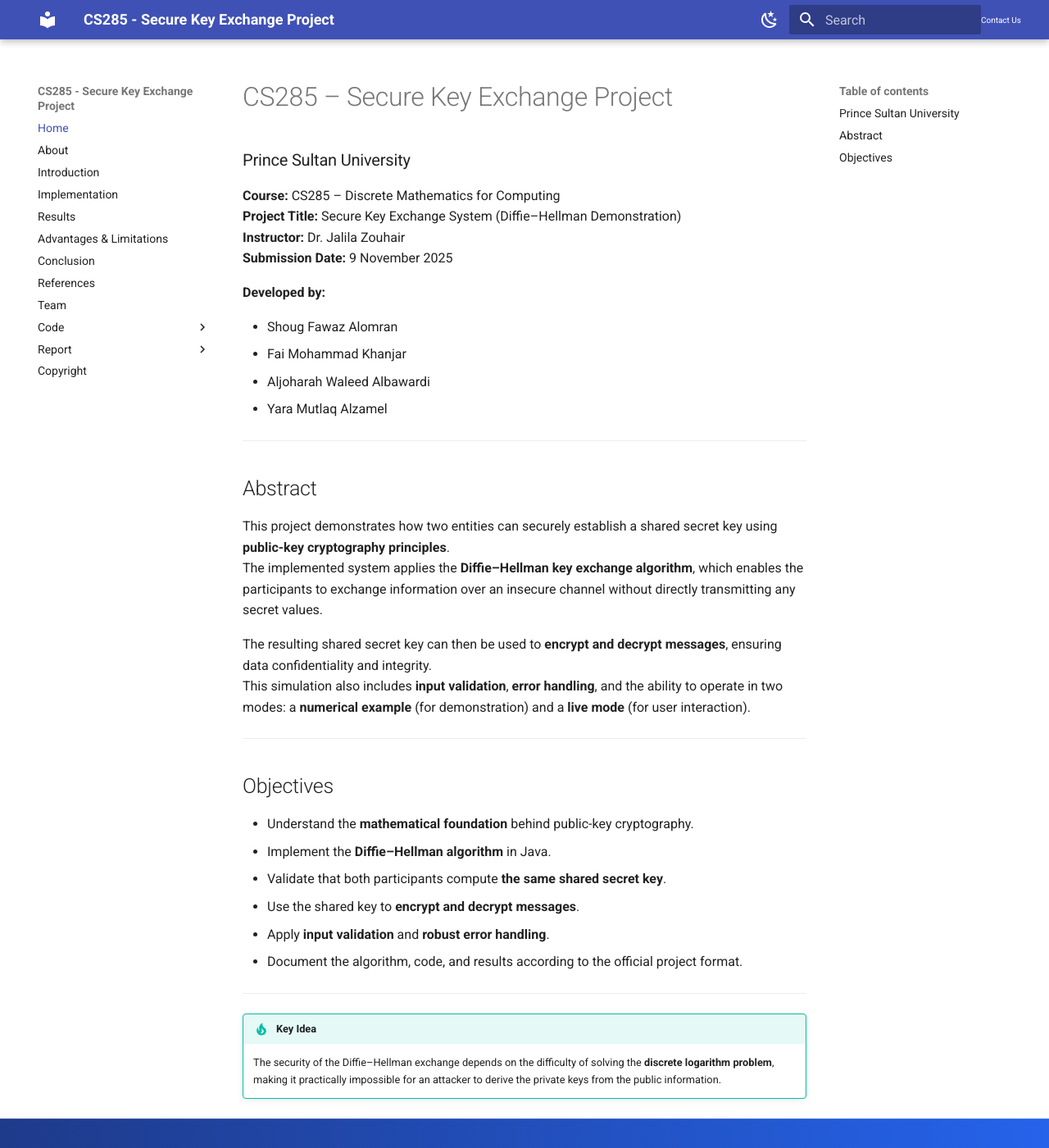
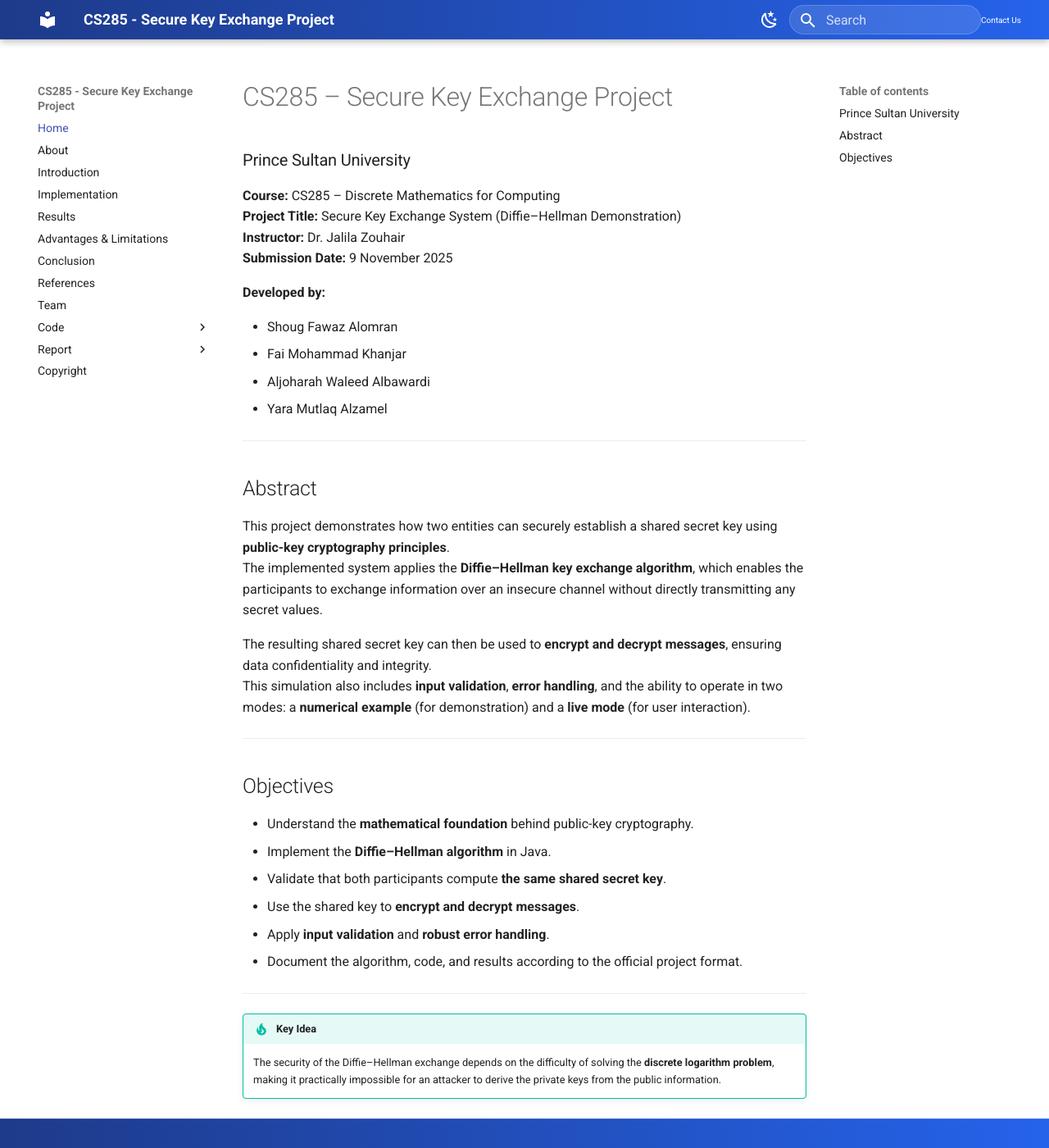
Before and after one commit to Shoug-Alomran/CS285-CryptographyProject, an MkDocs documentation site: the page built from docs/index.md, in a window 1280 px wide and 1400 px high. Shown: the whole window at 82% size. Built offline with MkDocs 1.6.1 and Material for MkDocs 9.7.7, drawn with Linux system fonts in a browser that asks for light colours.

Commit message:
Fixed header

```diff
--- a/docs/styles/extra.css
+++ b/docs/styles/extra.css
@@ -162,3 +162,79 @@
 .md-footer-meta__inner{
   padding-top: 14px !important;
 }
+/* =========================================================
+   HEADER + TABS (BLUE GRADIENT) — LIGHT + DARK
+   ========================================================= */
+
+/* Light mode header/tabs */
+[data-md-color-scheme="default"] .md-header,
+[data-md-color-scheme="default"] .md-tabs{
+  background: linear-gradient(90deg, #1e3a8a, #2563eb) !important;
+}
+
+/* Dark mode header/tabs */
+[data-md-color-scheme="slate"] .md-header,
+[data-md-color-scheme="slate"] .md-tabs{
+  background: linear-gradient(90deg, #020617, #0f172a) !important;
+}
+
+/* Fallback */
+.md-header,
+.md-tabs{
+  background: linear-gradient(90deg, #0f172a, #1e3a8a) !important;
+}
+
+/* Make header + tabs text/icons white */
+.md-header,
+.md-header *{
+  color: #fff !important;
+}
+
+.md-tabs__link{
+  color: rgba(255,255,255,0.88) !important;
+  opacity: 1 !important;
+}
+
+/* Active tab + hover */
+.md-tabs__link:hover{
+  color: #fff !important;
+}
+
+.md-tabs__link--active{
+  color: #fff !important;
+  font-weight: 700 !important;
+  border-bottom: 0 !important; /* remove Material underline */
+}
+
+/* Keep inner containers transparent so gradient shows */
+.md-header__inner,
+.md-tabs__inner{
+  background: transparent !important;
+}
+
+/* Search field styling */
+.md-search__form{
+  background: rgba(255,255,255,0.12) !important;
+  border: 1px solid rgba(255,255,255,0.18) !important;
+  border-radius: 999px !important;
+}
+
+.md-search__input{
+  color: #fff !important;
+}
+
+.md-search__input::placeholder{
+  color: rgba(255,255,255,0.78) !important;
+}
+
+.md-search__icon,
+.md-header__button,
+.md-header__option{
+  color: rgba(255,255,255,0.92) !important;
+}
+
+/* Optional: slightly stronger contrast in slate */
+[data-md-color-scheme="slate"] .md-search__form{
+  background: rgba(255,255,255,0.08) !important;
+  border: 1px solid rgba(255,255,255,0.14) !important;
+}
```
